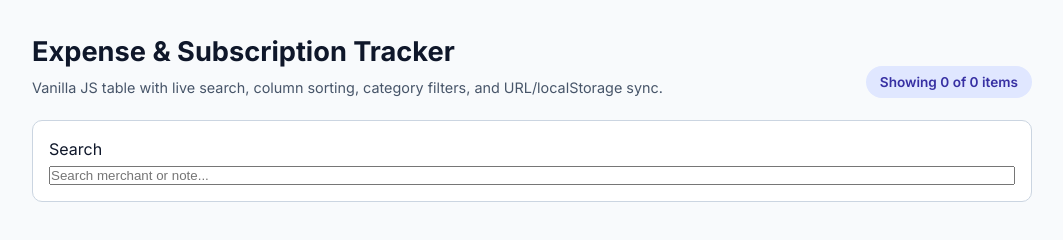
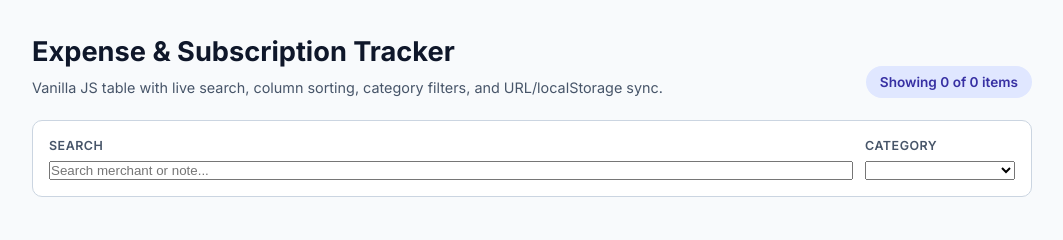
Before and after one commit to tensorGT/js-searchable-table, a plain HTML site: page index.html in a window 1280 px wide. Shown: the whole page, without its empty margins (108-1171 px from the left). Drawn offline with Linux system fonts and the light colour scheme.

Commit message:
added category and status dropdown filters

```diff
--- a/index.html
+++ b/index.html
@@ -24,3 +24,7 @@
         <label for="search-box">Search</label>
         <input type="search" id="search-box" placeholder="Search merchant or note...">
       </div>
+
+      <div class="control-group">
+        <label for="category-select">Category</label>
+        <select id="category-select">
--- a/style.css
+++ b/style.css
@@ -68,3 +68,13 @@ body {
 .search-group {
   flex: 1 1 240px;
 }
+
+.control-group label {
+  font-size: 0.78rem;
+  font-weight: 600;
+  color: #475569;
+  text-transform: uppercase;
+  letter-spacing: 0.5px;
+}
+
+.control-group input,
```
Also changed, not shown: app.js (+10 -0 lines), 1 other file.
